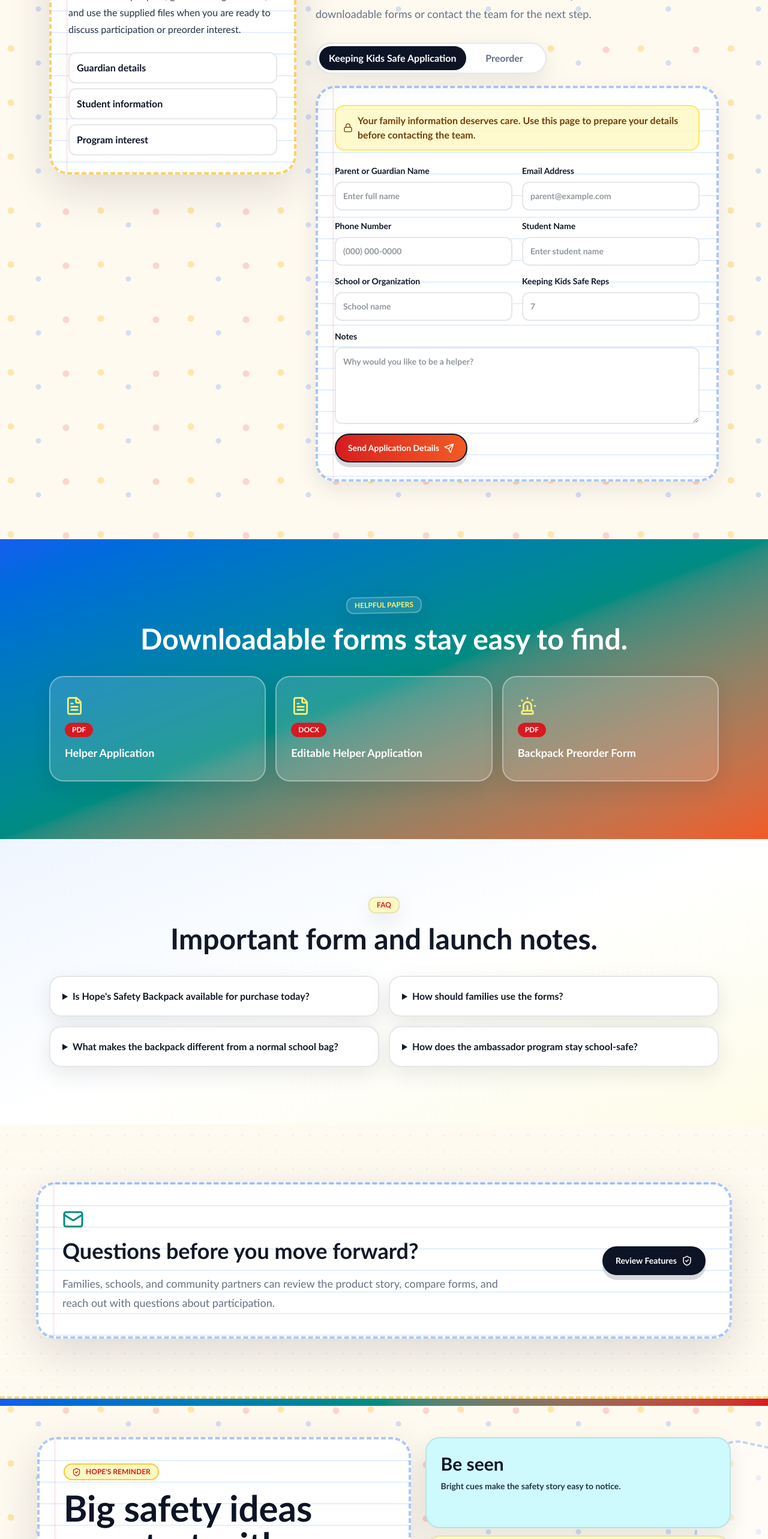
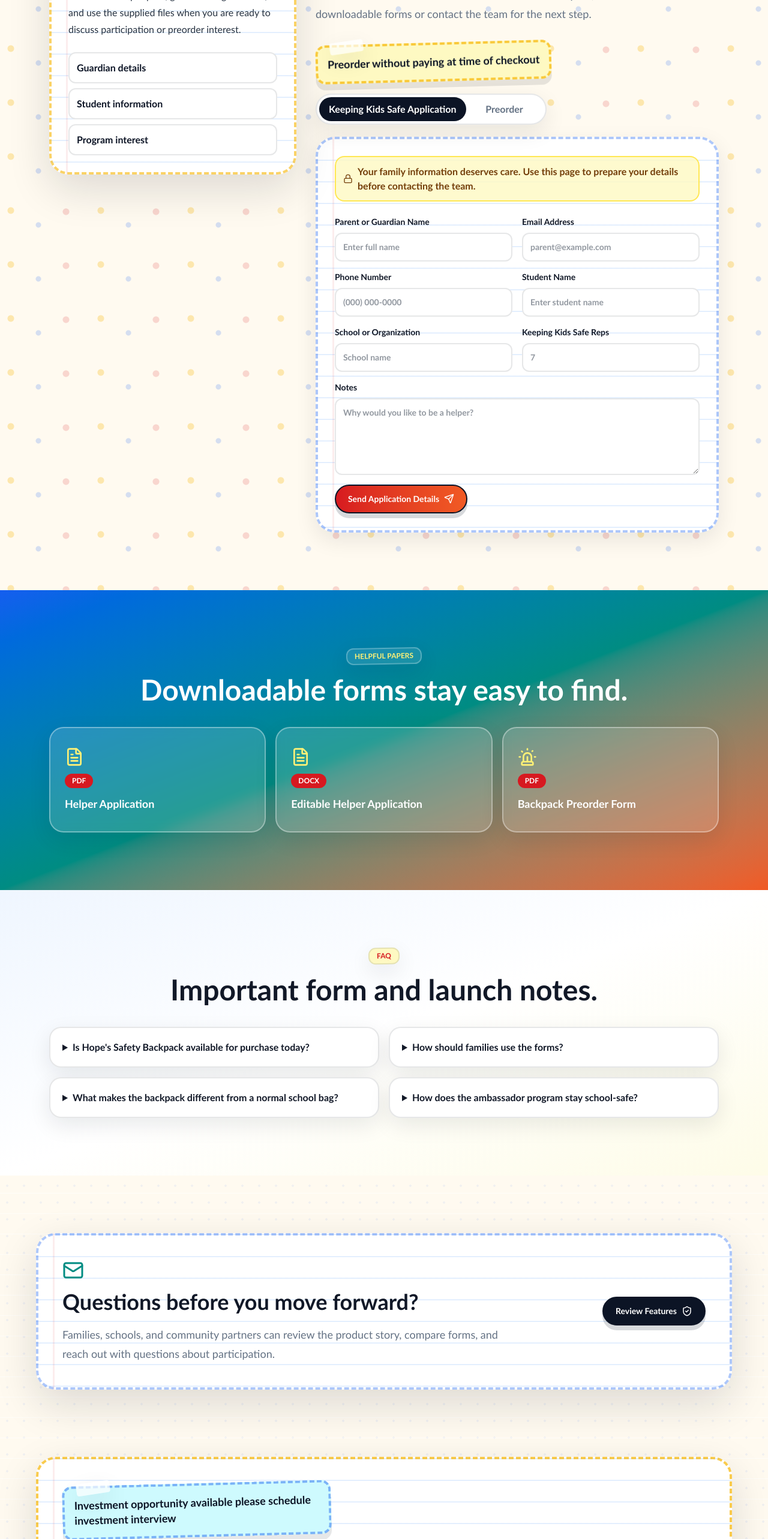
Before and after one commit to Bhavyalohami/hope-s-safety-backpack, a React app: page /forms in a window 1280 px wide. Shown: the part 1003-3569 px from the top of the page at 60% size. Built offline with nearby package versions, Linux system fonts and the light colour scheme.

Commit message:
Add kid-style notes and financial commitment copy

```diff
--- a/src/components/ui.jsx
+++ b/src/components/ui.jsx
@@ -101,6 +101,22 @@ export function SectionHeader({ eyebrow, title, text, align = "left", tone = "li
       <p className={`mb-3 inline-flex -rotate-1 rounded-xl border-2 px-3 py-1 text-xs font-black uppercase tracking-normal shadow-soft ${dark ? "border-white/25 bg-white/10 text-[#fff176]" : "border-command/10 bg-yellow-100 text-safety-red"}`}>{eyebrow}</p>
       <h2 className={`text-balance text-2xl font-black leading-tight sm:text-4xl lg:text-5xl ${dark ? "text-white" : "text-ink"}`}>{title}</h2>
       {text ? <p className={`${align === "center" ? "mx-auto" : ""} mt-4 max-w-3xl text-lg leading-8 ${dark ? "text-white/75" : "text-muted"}`}>{text}</p> : null}
+    </div>
+  );
+}
+
+export function KidNote({ children, color = "yellow", className = "" }) {
+  const colors = {
+    yellow: "border-safety-gold/70 bg-yellow-100 text-command",
+    blue: "border-safety-blue/45 bg-cyan-100 text-command",
+    red: "border-safety-red/40 bg-red-100 text-command",
+    green: "border-safety-teal/45 bg-green-100 text-command",
+  };
+
+  return (
+    <div className={`relative w-fit max-w-md rotate-[-1.5deg] rounded-[1rem] border-4 border-dashed p-4 text-lg font-black leading-snug shadow-[0_10px_0_rgb(12_20_37/0.1)] ${colors[color] || colors.yellow} ${className}`}>
+      <span className="absolute left-5 top-0 h-5 w-14 -translate-y-1/2 rotate-[-7deg] rounded-sm bg-white/70 shadow-soft" aria-hidden="true" />
+      {children}
     </div>
   );
 }
--- a/src/pages/Ambassadors.jsx
+++ b/src/pages/Ambassadors.jsx
@@ -1,5 +1,5 @@
 import { Backpack, CheckCircle2, ClipboardCheck, Lock, Medal, Smile, Star, Users } from "lucide-react";
-import { ButtonLink, CardGrid, CTASection, Checklist, Hero, Reveal, SectionHeader } from "../components/ui.jsx";
+import { ButtonLink, CardGrid, CTASection, Checklist, Hero, KidNote, Reveal, SectionHeader } from "../components/ui.jsx";
 
 const steps = [
   {
@@ -114,6 +114,9 @@ export default function Ambassadors({ onNavigate }) {
         title="Keep the next step simple for families."
         text="Families can review the application path, preorder interest, and supporting documents in one place."
       >
+        <KidNote className="rotate-1" color="green">
+          Investment opportunity available please schedule investment interview
+        </KidNote>
         <ButtonLink href="/forms" onNavigate={onNavigate} icon={Medal}>
           Open Applications
         </ButtonLink>
--- a/src/pages/Features.jsx
+++ b/src/pages/Features.jsx
@@ -12,7 +12,7 @@ import {
   Zap,
 } from "lucide-react";
 import { safetyFeatures } from "../data.js";
-import { ButtonLink, CardGrid, CTASection, Hero, Reveal, SectionHeader } from "../components/ui.jsx";
+import { ButtonLink, CardGrid, CTASection, Hero, KidNote, Reveal, SectionHeader } from "../components/ui.jsx";
 
 const icons = [Camera, Zap, BatteryCharging, Cross, Waves, MapPin, Flashlight, Shield];
 const featureCards = safetyFeatures.map(([title, text], index) => ({ title, text, icon: icons[index] }));
@@ -112,6 +112,9 @@ export default function Features({ onNavigate }) {
           </div>
           <div className="rounded-[2rem] border-4 border-dashed border-safety-blue/50 bg-white p-5 shadow-lift" aria-label="Feature sketch cards">
             <p className="mb-5 w-fit rotate-1 rounded-lg bg-safety-gold px-4 py-2 text-sm font-black uppercase text-command shadow-soft">Hope's sketch notes</p>
+            <KidNote className="mb-5 rotate-2" color="yellow">
+              Preorder without paying at time of checkout
+            </KidNote>
             <div className="grid gap-3">
               {sketchCards.map(([number, title, text], index) => (
                 <article
--- a/src/pages/Forms.jsx
+++ b/src/pages/Forms.jsx
@@ -1,7 +1,7 @@
 import { useState } from "react";
 import { FileText, Lock, Mail, Send, ShieldCheck, Siren } from "lucide-react";
 import { faqs } from "../data.js";
-import { ButtonLink, Hero, Reveal, SectionHeader } from "../components/ui.jsx";
+import { ButtonLink, Hero, KidNote, Reveal, SectionHeader } from "../components/ui.jsx";
 import { withBasePath } from "../paths.js";
 
 const FORM_SUBMIT_RECIPIENT = "bhavyalohami@gmail.com";
@@ -267,6 +267,9 @@ export default function Forms({ onNavigate }) {
               title="Application and preorder paths in one place."
               text="Families can review the information needed for either path, then use the downloadable forms or contact the team for the next step."
             />
+            <KidNote className="mb-5" color="yellow">
+              Preorder without paying at time of checkout
+            </KidNote>
             <div className="mb-5 inline-flex rounded-full border-2 border-command/10 bg-white p-1 shadow-soft" role="tablist" aria-label="Form selector">
               <button
                 className={`min-h-10 min-w-32 rounded-full px-4 py-2 font-black ${active === "ambassador" ? "bg-command text-white" : "text-muted"}`}
@@ -332,6 +335,25 @@ export default function Forms({ onNavigate }) {
           </ButtonLink>
         </div>
       </Reveal>
+
+      <Reveal as="section" className="mx-auto max-w-[1224px] px-5 pb-20 pt-4 sm:px-8 lg:pb-28">
+        <article className="kid-paper rounded-[2rem] border-4 border-dashed border-safety-gold/70 p-7 text-command shadow-lift sm:p-10">
+          <KidNote className="mb-7 rotate-1" color="blue">
+            Investment opportunity available please schedule investment interview
+          </KidNote>
+          <p className="mb-3 inline-flex rounded-full bg-safety-gold px-3 py-1 text-xs font-black uppercase tracking-normal text-command">Contact Us</p>
+          <h2 className="text-balance text-3xl font-black leading-tight text-ink sm:text-4xl">Hope's Financial Commitment to Kids</h2>
+          <div className="mt-6 grid gap-5 text-lg font-bold leading-8 text-body">
+            <p>Hello, my name is Hope Herron, and I'm excited to share an opportunity designed to help kids earn extra money while promoting safety in their communities.</p>
+            <p>To get started, interested participants should visit the Sales Ambassador Application page. With the assistance of a parent or guardian, complete and submit the application.</p>
+            <p>Here's how the program works: once you purchase your personal backpack, you will have a product to demonstrate and share with others. While the current retail price of the backpack is not listed, participants earn a 15% commission on each sale. For example, if a backpack is priced at $200, you would earn $60 per sale.</p>
+            <p>This innovative backpack, featuring LED lighting and advanced safety elements, is designed to stand out and spark interest within your school, church, and local community. There is no need to manage or store inventory. Instead, each participant receives a unique referral code to share with customers. This code allows us to track your sales and ensure you receive proper credit.</p>
+            <p>Parents are also encouraged to participate. This opportunity is not limited to children--families can work together to earn additional income while supporting a meaningful cause. After purchasing a personal backpack, you will receive a comprehensive video tutorial and a step-by-step sales guide to help you effectively promote the product and its safety benefits.</p>
+            <p>We invite you to complete the application and join us in our mission to help keep children safe around the world.</p>
+            <p>Sincerely,<br />Hope Herron</p>
+          </div>
+        </article>
+      </Reveal>
     </main>
   );
 }
--- a/src/pages/Home.jsx
+++ b/src/pages/Home.jsx
@@ -14,7 +14,7 @@ import {
   Zap,
 } from "lucide-react";
 import { faqs, safetyFeatures } from "../data.js";
-import { ButtonLink, CardGrid, ResponsiveImage, Reveal, SectionHeader } from "../components/ui.jsx";
+import { ButtonLink, CardGrid, KidNote, ResponsiveImage, Reveal, SectionHeader } from "../components/ui.jsx";
 import { withRoutePath } from "../paths.js";
 
 const featureIcons = [Camera, Zap, BatteryCharging, BellRing, Waves, MapPin, Flashlight, Shield];
@@ -86,6 +86,9 @@ export default function Home({ onNavigate }) {
                 View Forms
               </ButtonLink>
             </div>
+            <KidNote className="mt-7" color="yellow">
+              Preorder without paying at time of checkout
+            </KidNote>
           </div>
 
           <div className="grid gap-3 rounded-[1.75rem] border-2 border-white/20 bg-command/58 p-4 shadow-lift backdrop-blur-md sm:grid-cols-3 lg:grid-cols-1">
@@ -282,6 +285,9 @@ export default function Home({ onNavigate }) {
               title="A closer look in kid-clear words."
               text="Families can scan the big ideas, see how the backpack is organized, and understand how each feature supports everyday preparedness."
             />
+            <KidNote className="mb-6 rotate-1" color="blue">
+              Investment opportunity available please schedule investment interview
+            </KidNote>
             <div className="mt-6 grid gap-4">
               <article className="rounded-[1.25rem] border border-slate-200 bg-white p-6 shadow-soft">
                 <h3 className="text-xl font-black text-ink">Easy to understand</h3>
--- a/src/pages/SafetyClub.jsx
+++ b/src/pages/SafetyClub.jsx
@@ -1,5 +1,5 @@
 import { Award, Gift, HeartHandshake, Medal, Shield, Sparkles, Star, Users } from "lucide-react";
-import { ButtonLink, CardGrid, CTASection, Hero, Reveal, SectionHeader } from "../components/ui.jsx";
+import { ButtonLink, CardGrid, CTASection, Hero, KidNote, Reveal, SectionHeader } from "../components/ui.jsx";
 
 const clubCards = [
   {
@@ -69,6 +69,11 @@ export default function SafetyClub({ onNavigate }) {
 
       <Reveal as="section" className="kid-dots px-5 py-16 sm:px-8 lg:px-[max(2rem,calc((100vw-1180px)/2+2rem))] lg:py-24">
         <SectionHeader eyebrow="Reward examples" title="Recognition should feel joyful and age-appropriate." align="center" />
+        <div className="mx-auto mb-8 flex max-w-[1224px] justify-center">
+          <KidNote className="rotate-1" color="yellow">
+            Preorder without paying at time of checkout
+          </KidNote>
+        </div>
         <div className="grid gap-4 md:grid-cols-2 xl:grid-cols-4">
           {rewards.map(({ icon: Icon, label }, index) => (
             <article className={`grid min-h-40 place-items-center gap-3 rounded-[1.5rem] border-2 border-command/10 p-6 text-center shadow-soft transition hover:-translate-y-1 hover:shadow-lift ${index === 0 ? "bg-yellow-100" : index === 1 ? "bg-cyan-100" : index === 2 ? "bg-red-100" : "bg-green-100"}`} key={label}>
--- a/src/pages/SalesTeam.jsx
+++ b/src/pages/SalesTeam.jsx
@@ -1,6 +1,6 @@
 import { ClipboardList, Mail, PackageCheck, Presentation, School, ShieldCheck } from "lucide-react";
 import { agendaItems } from "../data.js";
-import { ButtonLink, CardGrid, CTASection, Hero, Reveal, SectionHeader } from "../components/ui.jsx";
+import { ButtonLink, CardGrid, CTASection, Hero, KidNote, Reveal, SectionHeader } from "../components/ui.jsx";
 
 const agendaIcons = [Presentation, PackageCheck, ClipboardList, School, Mail, ShieldCheck];
 const agendaCards = agendaItems.map(([title, text], index) => ({ title, text, icon: agendaIcons[index] }));
@@ -71,6 +71,9 @@ export default function SalesTeam({ onNavigate }) {
             text="The playbook focuses on official channels, approved events, transparent codes, and family communication."
           />
           <div className="grid gap-3">
+            <KidNote className="rotate-1" color="blue">
+              Investment opportunity available please schedule investment interview
+            </KidNote>
             {[
               ["Ask permission first", "Respect school policies, parent guidance, and event boundaries before sharing."],
               ["Use one bright story", "Lead with student confidence, then explain visibility, readiness, and support features."],
--- a/src/pages/Story.jsx
+++ b/src/pages/Story.jsx
@@ -1,5 +1,5 @@
 import { HeartHandshake, Lightbulb, Megaphone, Shield, Sparkles } from "lucide-react";
-import { ButtonLink, CardGrid, CTASection, Hero, Reveal, SectionHeader } from "../components/ui.jsx";
+import { ButtonLink, CardGrid, CTASection, Hero, KidNote, Reveal, SectionHeader } from "../components/ui.jsx";
 
 const values = [
   {
@@ -106,6 +106,9 @@ export default function Story({ onNavigate }) {
         title="See how the mission becomes a student program."
         text="The helper page turns Hope's safety idea into a supervised opportunity for communication, confidence, and kindness."
       >
+        <KidNote className="rotate-1" color="blue">
+          Investment opportunity available please schedule investment interview
+        </KidNote>
         <ButtonLink href="/ambassadors" onNavigate={onNavigate} icon={Sparkles}>
           View Helpers
         </ButtonLink>
```
